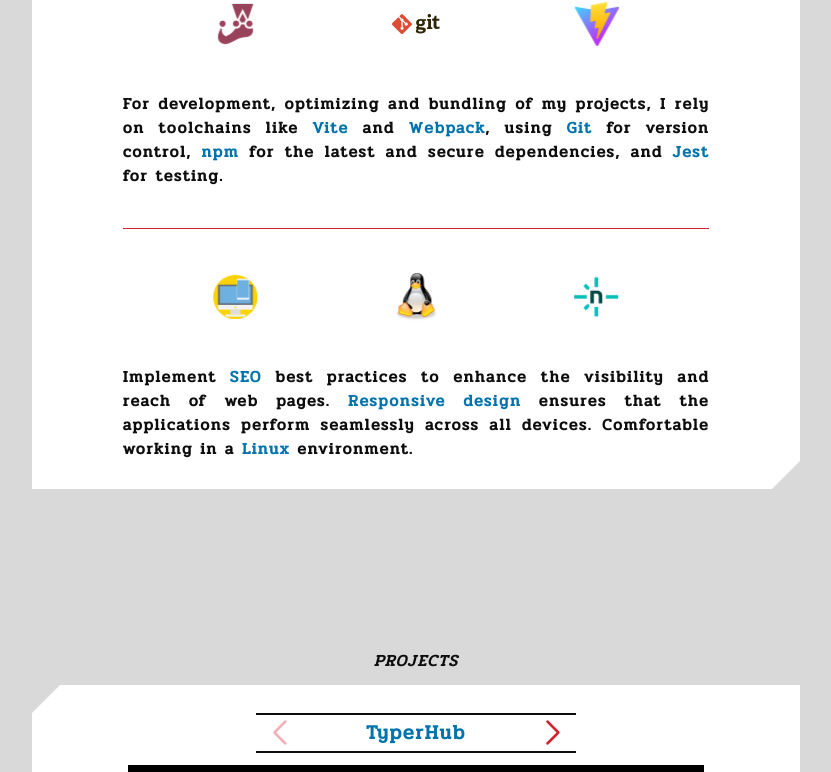
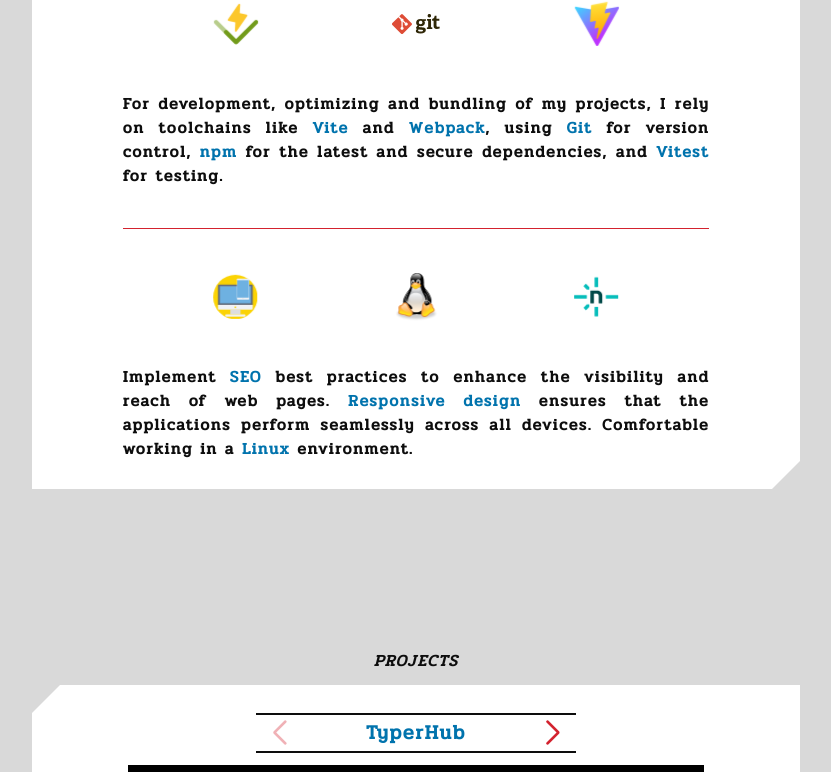
Before and after one commit to DragicevicS/portfolio-website, a React (Vite) app: page / in a window 1280 px wide. Shown: the part 1913-2685 px from the top of the page, without its empty margins (224-1055 px from the left). Built offline with nearby package versions, Linux system fonts and the light colour scheme; a web font is replaced by a local one.

Commit message:
Replace Jest with Vitest

```diff
--- a/src/components/Skills.tsx
+++ b/src/components/Skills.tsx
@@ -19,7 +19,7 @@ const Skills: React.FC<SkillsProps> = () => {
     "html",
     "css",
   ];
-  const secondSlideRow = ["git", "vite", "webpack", "npm", "jest"];
+  const secondSlideRow = ["git", "vite", "webpack", "npm", "vitest"];
   const thirdSlideRow = ["seo", "responsive", "linux", "netlify", "vscode"];
 
   return (
@@ -115,8 +115,8 @@ const Skills: React.FC<SkillsProps> = () => {
         for version control,{" "}
         <span className="text-darkerBlue dark:text-lighterBlue">npm</span> for
         the latest and secure dependencies, and{" "}
-        <span className="text-darkerBlue dark:text-lighterBlue">Jest</span> for
-        testing.
+        <span className="text-darkerBlue dark:text-lighterBlue">Vitest</span>{" "}
+        for testing.
       </p>
       <hr className="w-full md:w-5/6 text-darkerRed dark:text-lighterRed" />
       <Swiper
--- a/src/data/imgLoad.ts
+++ b/src/data/imgLoad.ts
@@ -26,7 +26,7 @@ import seoLogo from "../assets/logos/seo-logo.svg";
 import responsiveLogo from "../assets/logos/responsive-logo.svg";
 import linuxLogo from "../assets/logos/linux-logo.svg";
 import netlifyLogo from "../assets/logos/netlify-logo.svg";
-import jestLogo from "../assets/logos/jest-logo.svg";
+import vitestLogo from "../assets/logos/vitest-logo.svg";
 import vscodeLogo from "../assets/logos/vscode-logo.svg";
 
 type LogoType = {
@@ -63,7 +63,7 @@ export const imgLoad = {
     responsive: { title: "Responsive design", url: responsiveLogo },
     linux: { title: "Linux", url: linuxLogo },
     netlify: { title: "Netlify", url: netlifyLogo },
-    jest: { title: "Jest", url: jestLogo },
+    vitest: { title: "Vitest", url: vitestLogo },
     vscode: { title: "VS Code", url: vscodeLogo },
   } as LogoType,
 };
--- a/src/data/projectInfo.ts
+++ b/src/data/projectInfo.ts
@@ -44,6 +44,7 @@ export const projectInfo = [
     tools: [
       "html",
       "css",
+      "react",
       "javascript",
       "typescript",
       "tailwind",
```
Also changed, not shown: src/assets/logos/jest-logo.svg (deleted), src/assets/logos/vitest-logo.svg (added).
